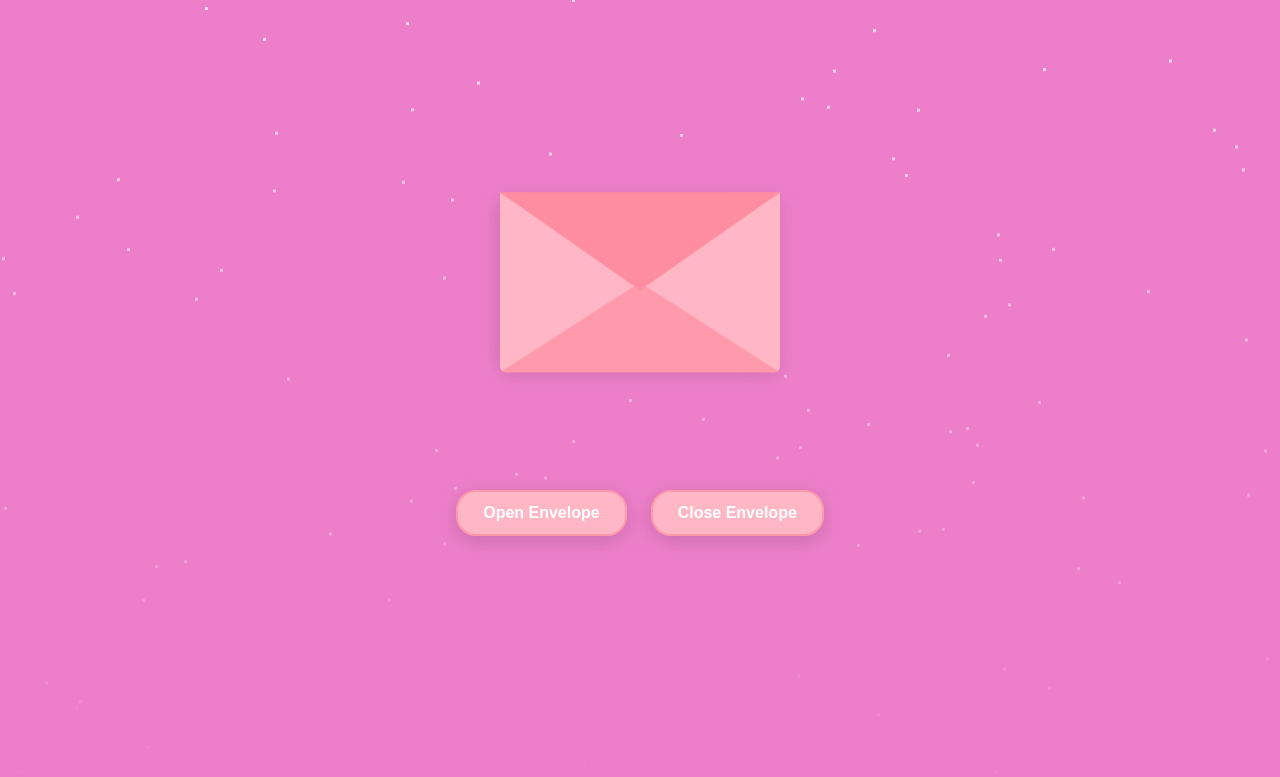
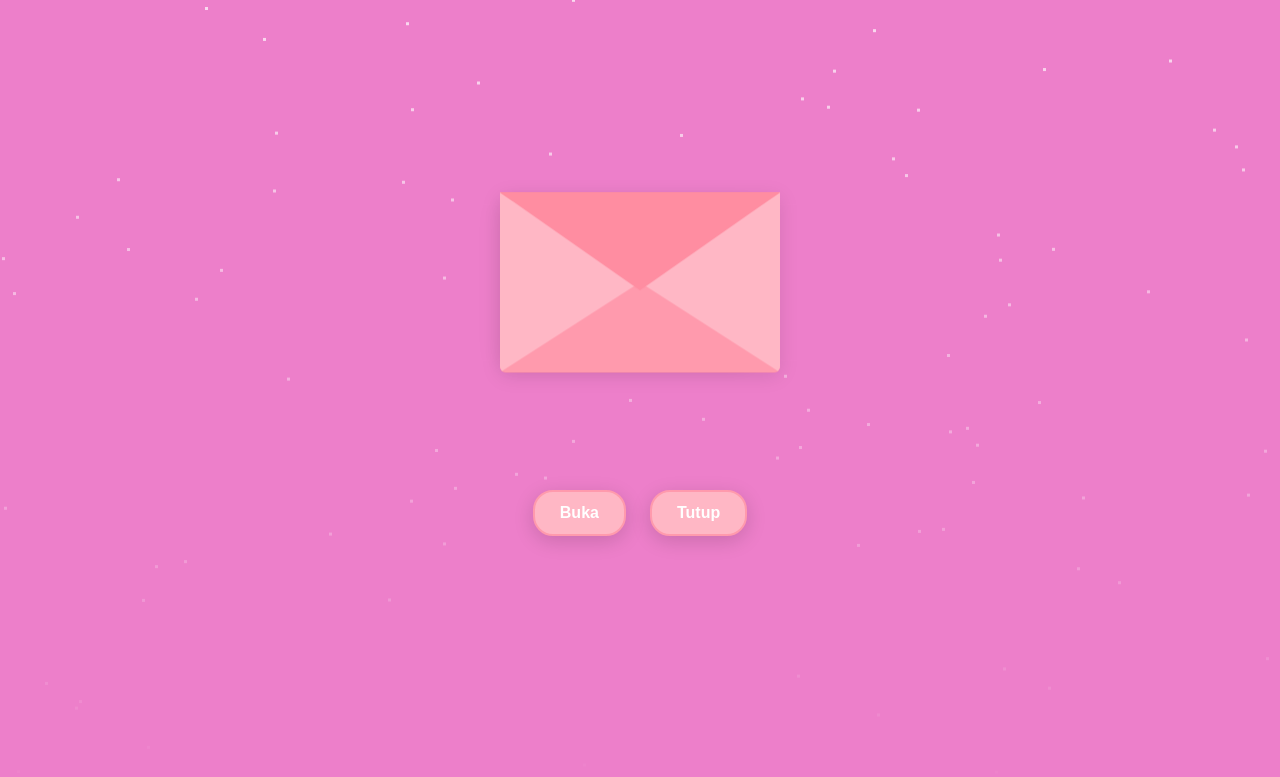
Before and after one commit to Putra-Developer/yeti, a plain HTML site: page index.html in a window 1280 px wide. Drawn offline with nearby package versions, Linux system fonts and the light colour scheme.

Commit message:
Update index.html

```diff
--- a/index.html
+++ b/index.html
@@ -1,6 +1,7 @@
 <!DOCTYPE html>
 <html lang="en">
 <head>
+    <script src"bintang.js"></script>
     <meta charset="UTF-8">
     <meta name="viewport" content="width=device-width, initial-scale=1.0">
     <title>Habede</title>
@@ -340,8 +341,8 @@
         </div>
     </div>
     <div class="reset">
-        <button id="open">Open Envelope</button>
-        <button id="reset">Close Envelope</button>
+        <button id="open">Buka</button>
+        <button id="reset">Tutup</button>
     </div>
 
     <script src="https://code.jquery.com/jquery-3.6.0.min.js"></script>
```
